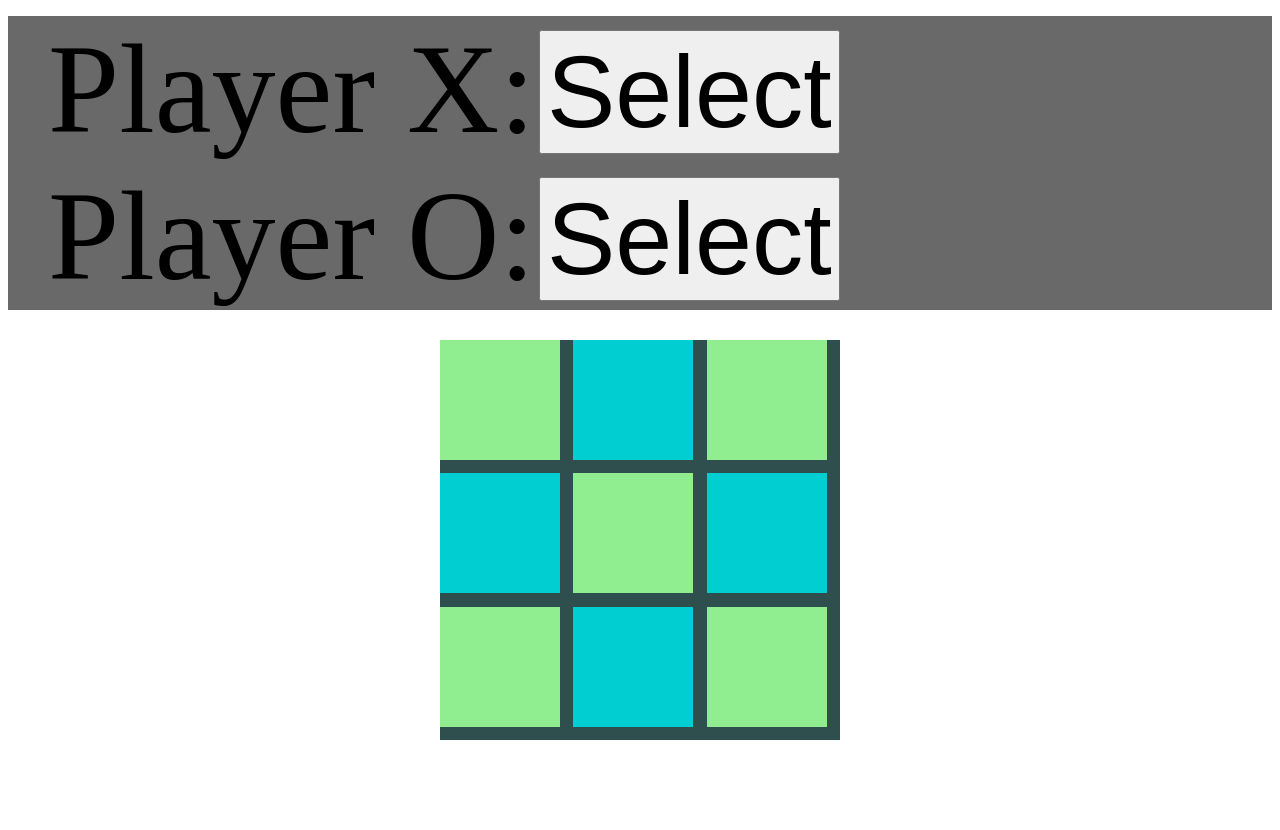
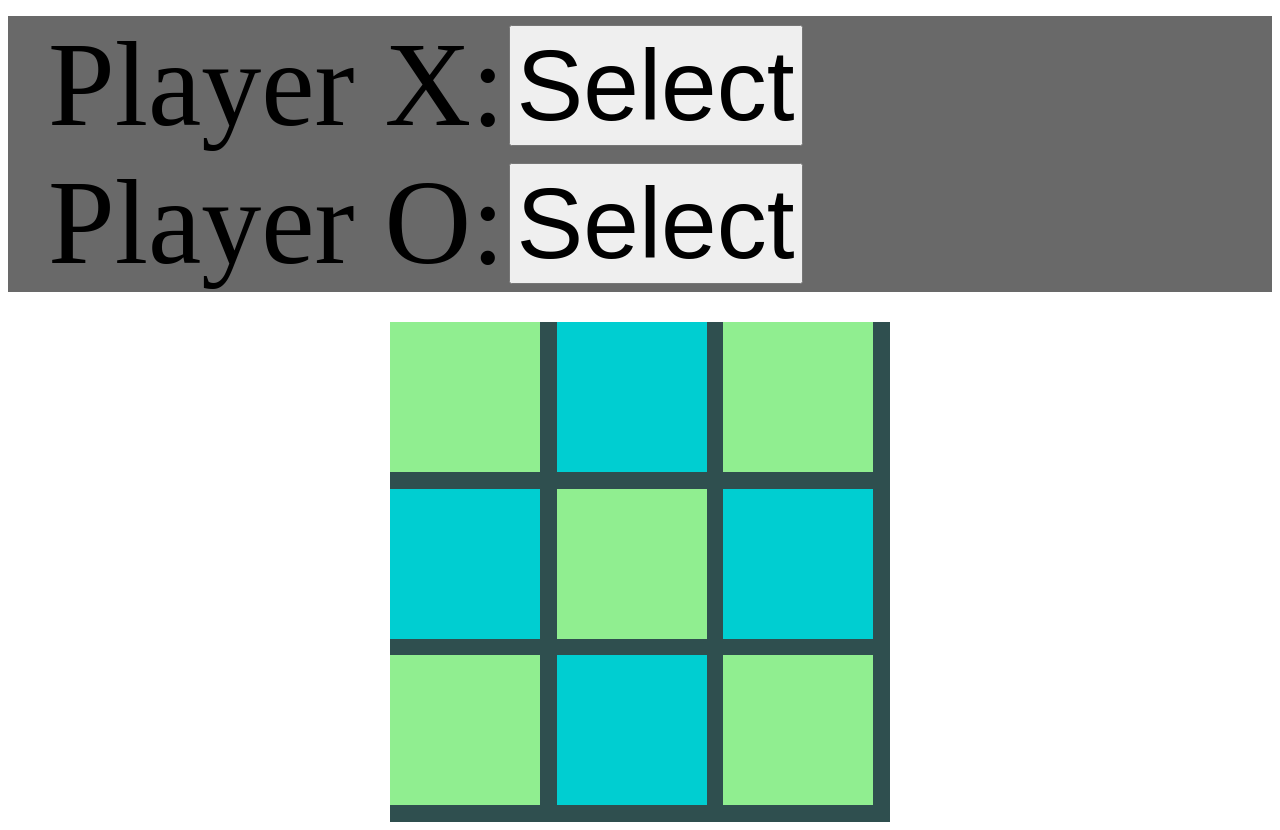
Before and after one commit to Mosky2307/Tic-Tac-Toe, a plain HTML site: page index.html in a window 1280 px wide. Before the commit the page ends 800 px from the top, so only its background shows below. Drawn offline with Linux system fonts and the light colour scheme.

Commit message:
nvm trying again

```diff
--- a/index.html
+++ b/index.html
@@ -2,14 +2,15 @@
 <style>
 #ticBoard {display: grid; grid-template-columns: repeat(3, 1fr);
 grid-template-rows: repeat(3, 1fr); background-color: darkslategray;
-height: 400px; width: 400px;}
+height: 500px; width: 500px;}
 #ticHolder {display: flex; justify-content: center; align-items: center;}
+.ticBoxDiv {width: 150px; height: 150px; background-color: darkturquoise; font-size: 80px;}
 .ticBoxDiv {width: 90%; height: 90%; background-color: darkturquoise; font-size: 80px;}
-#topbar {height: 10%; width: 100%; background-color: dimgray; margin-bottom: 30px;}
+#topbar {height: 150px width: 100%; background-color: dimgray; margin-bottom: 30px;}
 ul {list-style-type: none;}
-li {display: inline-block; font-size: 800%;}
+li {display: inline-block; font-size: 120px;}
 #buttonOrNameX {margin-right: 10%;}
-.nameButton {font-size: 80%; position: relative; bottom: 5px;}
+.nameButton {font-size: 100px; position: relative; bottom: 5px;}
 #winBox {font-size: 100px; text-align: center;}
 </style>
 <title>
```
